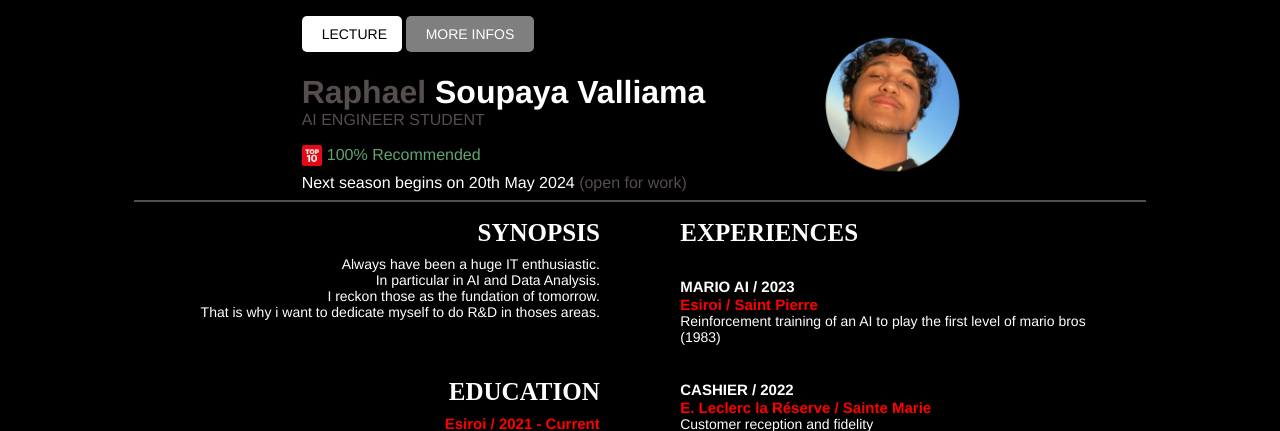
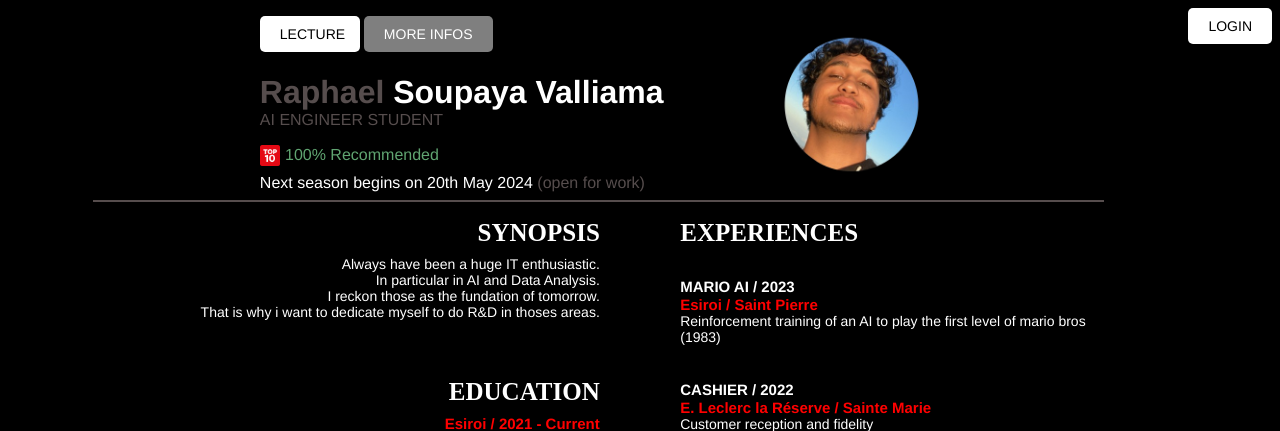
Before and after one commit to RSoups11/dev, a Flask app: page / in a window 1280 px wide. Shown: the top 431 px of the page. Run offline with Flask 3, Linux system fonts and the light colour scheme.

Commit message:
bouton login ajouté

```diff
--- a/static/styles.css
+++ b/static/styles.css
@@ -278,4 +278,17 @@ ul {
 .button-container {
   margin-top: 2%;
   display: flex;
+}
+
+#login {
+  float: right;
+}
+
+.button-login {
+  background-color: white;
+  font-family: Helvetica;
+}
+
+.button-login:hover {
+  background-color: #555;
 }/*# sourceMappingURL=styles.css.map */
--- a/static/styles.scss
+++ b/static/styles.scss
@@ -314,3 +314,19 @@ ul {
   margin-top: 2%;
   display: flex;
 }
+
+
+// Style bouton login et le div
+
+#login {
+  float : right;
+}
+
+.button-login {
+  background-color: $white_txt;
+  font-family: $font;
+}
+
+.button-login:hover {
+  background-color: #555;
+}
--- a/templates/index.html
+++ b/templates/index.html
@@ -7,7 +7,7 @@
         <title>CV - Raphael Soupaya Valliama</title>
 
         <link id="theme" rel="stylesheet" type="text/css" href="{{ url_for('static', filename='styles.css')}}">
-        <!-- <link id="theme" rel="stylesheet" type="text/css" href="../static/styles.css"> -->
+        <!--<link id="theme" rel="stylesheet" type="text/css" href="../static/styles.css"> -->
         <link rel="stylesheet" href="https://cdnjs.cloudflare.com/ajax/libs/font-awesome/4.7.0/css/font-awesome.min.css">
         <script src="../static/script.js"></script>
 
@@ -15,13 +15,18 @@
 
     <body>
 
+        <div id="login">
+            <button class="button button-login">login</button>
+        </div>
+
         <div id="container1">
+
 
             <div id="en-tete">
 
                 <div class="button-container">
                     <audio id="song"  src="{{ url_for('static', filename='/images/music.mp3')}}" type="audio/mp3"></audio>
-                    <!-- <audio id="song"  src="../static/images/music.mp3" type="audio/mp3"></audio> -->
+                    <!--<audio id="song"  src="../static/images/music.mp3" type="audio/mp3"></audio> -->
 
                     <button class="button button-lecture">Lecture</button>
                     <a href="https://www.linkedin.com/in/raphael-soupaya-valliama-928a32289/" class="button button-plus-infos" target="_blank">More infos</a>
@@ -39,6 +44,7 @@
             </div>
             <img id="pdp" src="{{ url_for('static', filename='/images/tete-removebg.png')}}" alt="Photo de profil">
             <!-- <img id="pdp" src="../static/images/tete-removebg.png" alt="Photo de profil"> -->
+
         </div>
 
         <div id="container2">
```
Also changed, not shown: static/funky.css (+13 -0 lines), static/funky.scss (+15 -0 lines), 2 other files.
